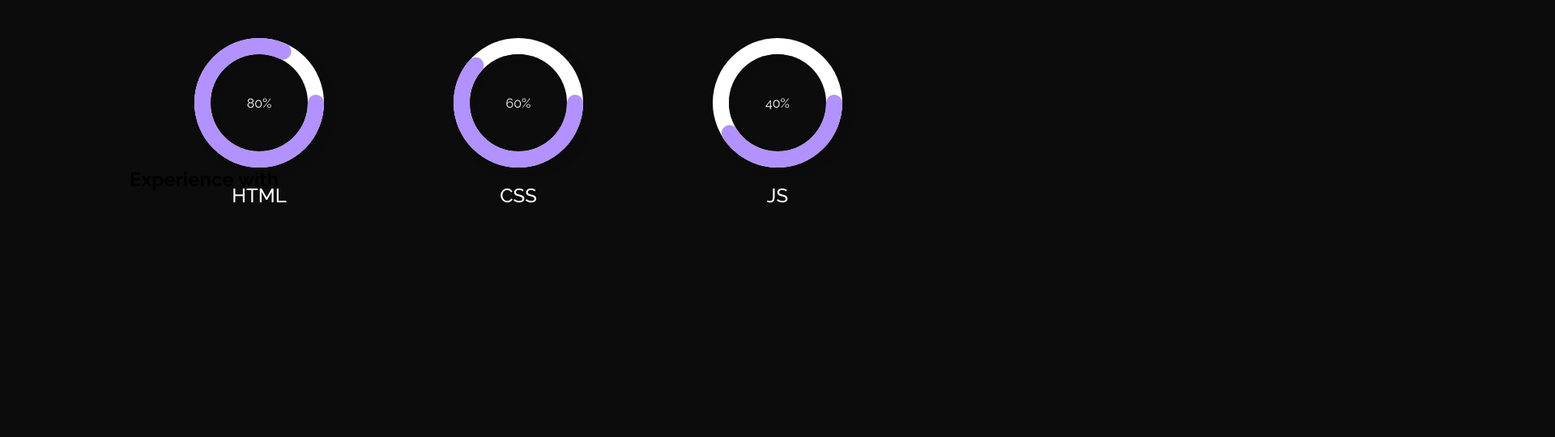
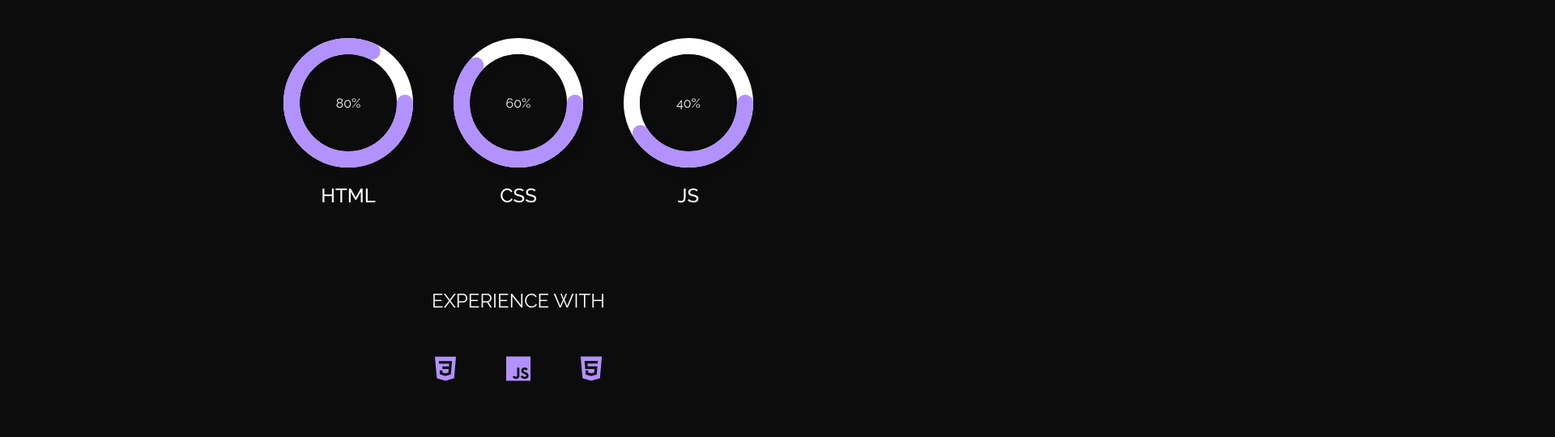
Before and after one commit to Josselrempis02/josselrempis02.github.io, a website: page index.html in a window 1280 px wide. Shown: the part 1336-1876 px from the top of the page at 81% size, 1920 px wide, since content can reach past the window. Before the commit the page ends 1664 px from the top, so only its background shows below. Drawn offline with nearby package versions, Linux system fonts and the light colour scheme.

Commit message:
fix > making projects section

```diff
--- a/css/about-section.css
+++ b/css/about-section.css
@@ -69,7 +69,6 @@
 .skill{
     width: 160px;
     height: 160px;
-
     position: relative;
 }
 
@@ -167,5 +166,38 @@ svg{
 
 .progress-bar{
     display: flex;
-    justify-content: space-around;
+    justify-content: center;
+    gap: 50px;
+    margin-bottom: 150px;
 }
+
+/* Experience with */
+
+.experience-container {
+    display: flex;
+    align-items: center;
+    flex-direction: column;
+
+}
+
+.experience-section h1 {
+    color: var(--text);
+    font-weight: 400;
+    text-transform: uppercase;
+    margin-bottom: 50px;
+
+}
+
+.another-section{
+    display: flex;
+    flex-direction: row;
+    gap: 50px;
+    margin-bottom: 50px;
+}
+
+.bxl-css3,
+.bxl-javascript,
+.bxl-html5 {
+    color: var(--text-hover);
+    font-size: 40px;
+}
--- /dev/null
+++ b/css/projects.css
@@ -0,0 +1,25 @@
+*{
+    margin: 0;
+    padding: 0;
+    box-sizing: border-box;
+    scroll-behavior: smooth;
+    font-family: "Raleway", sans-serif;
+    box-sizing: border-box;
+    list-style: none;
+    text-decoration: none;
+}
+
+
+:root{
+    --text-hover: #B292FF;
+    --text: #fff;
+    --background-color: #0C0C0D;
+
+}
+.projects{
+
+    margin-top: 500px;
+}
+.project-container{
+    display: flex;
+}
--- a/index.html
+++ b/index.html
@@ -5,6 +5,7 @@
     <meta name="viewport" content="width=device-width, initial-scale=1.0">
     <link rel="stylesheet" href="css/style.css">
     <link rel="stylesheet" href="css/nav.css">
+    <link rel="stylesheet" href="css/projects.css">
     <link rel="stylesheet" href="css/about-section.css">
     <link rel="stylesheet" href="css/media-quaries.css">
     <link href="https://unpkg.com/aos@2.3.1/dist/aos.css" rel="stylesheet">
@@ -88,7 +89,7 @@
 
 
       <section   id="about-section"  >
-        <div  data-aos="flip-left"  class="about-section">
+        <div  data-aos="zoom-in"  class="about-section">
           <div class="about-img">
             <img src="/img/Rempis-about.jpg" alt="">
           </div>
@@ -99,7 +100,7 @@
           </div>
         </div>
 
-        <div  data-aos="fade-left" class="progress-bar">
+        <div  data-aos="zoom-in" class="progress-bar">
           <div class="skill">
             <div class="outer">
               <div class="inner">
@@ -164,13 +165,40 @@
           </div>
         </div>
 
-        <div class="">
-          <h1>Experience with</h1>
+        <div data-aos="fade-right" class="experience-container">
+          <div  class="experience-section">
+            <h1>Experience with</h1>
+          </div>
+          <div  class="another-section">
+          <span><i class='bx bxl-css3'></i></span>
+          <span><i class='bx bxl-javascript'></i></span>
+          <span><i class='bx bxl-html5' ></i></span>
+        </div>
         </div>
 
 
 
       </section>
+
+      <section class="projects" id="projects">
+
+        <div class="project-container">
+
+        <div class="projects-text">
+          <h1>Project</h1>
+        </div>
+
+        <div class="project-img">
+          <img src="/img/kapenista1.png" alt="">
+        </div>
+        <div class="icon">
+          <span><i class='bx bxl-github'></i></span>
+        </div>
+      </div>
+
+      </section>
+
+
    <script src="js/script.js"></script>
    <script src="https://unpkg.com/aos@2.3.1/dist/aos.js"></script>
    <script>
```
Also changed, not shown: test.html (added, +61 -0 lines), img/kapenista1.png (added).
